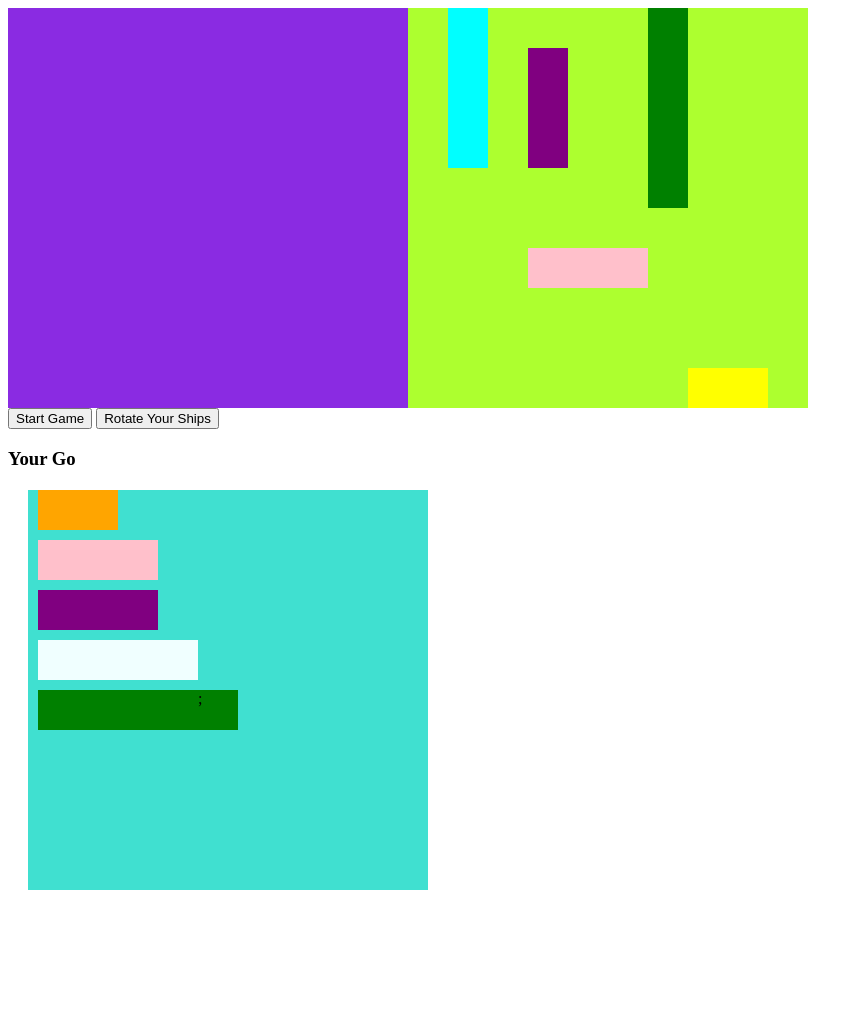
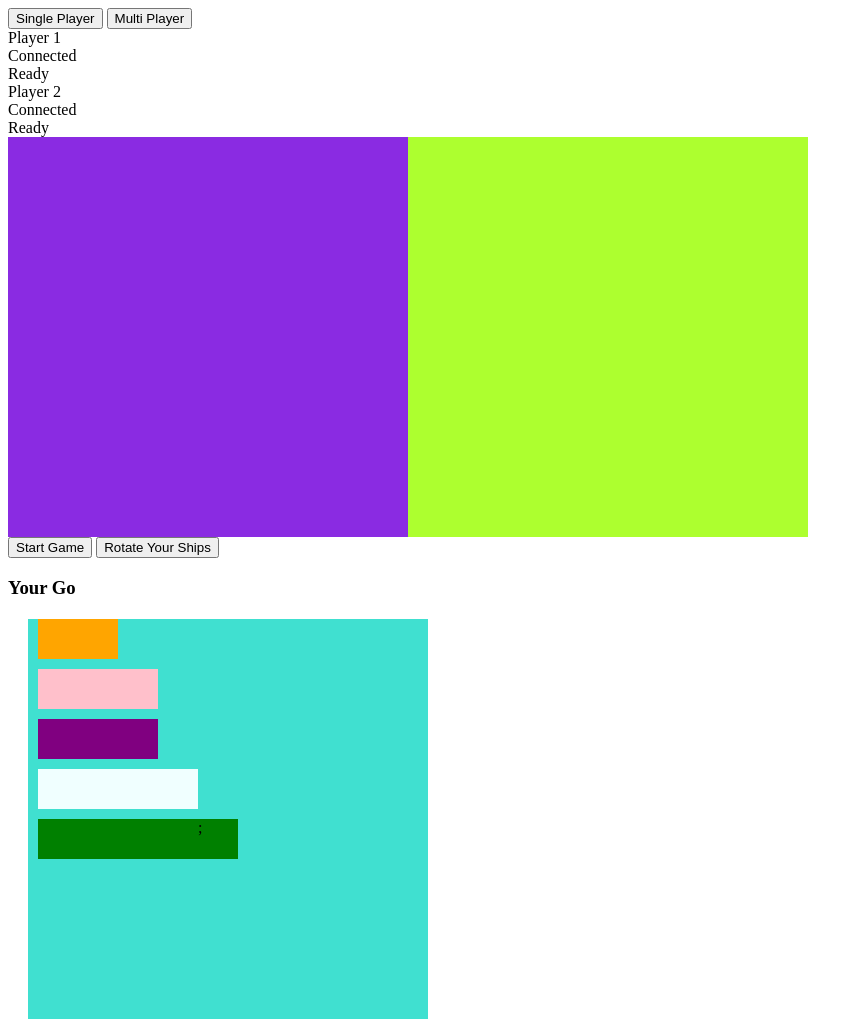
Before and after one commit to daedalus1215/battleship, a website: page public/index.html in a window 1280 px wide. Shown: the whole page, without its empty margins (0-863 px from the left). Before the commit the page ends 910 px from the top, so only its background shows below. Drawn offline with nearby package versions, Linux system fonts and the light colour scheme; no server answers.

Commit message:
Update app.js and index.html
Move some single player game setup into a onclick listener for a new button

```diff
--- a/public/app.js
+++ b/public/app.js
@@ -14,6 +14,9 @@ document.addEventListener('DOMContentLoaded', () => {
     const rotateButton = document.querySelector('#rotate');
     const turnDisplay = document.querySelector('#whose-go');
     const infoDisplay = document.querySelector('#info');
+    const singlePlayerButtom = document.querySelector('#singlePlayerButton');
+    const multiPlayerButton = document.querySelector('#multiPlayerButton');
+
     // game logic
     let isGameOver = false;
     let currentPlayer = 'user';
@@ -25,6 +28,27 @@ document.addEventListener('DOMContentLoaded', () => {
     let enemyReady = false;
     let allShipsPlaced = false;
     let shotFired = -1;
+
+
+    // Select Player Mode
+    singlePlayerButtom.addEventListener("click", () => {
+        gameMode = "singlePlayer";
+
+        generateShip(ships[0], computerSquares);
+        generateShip(ships[1], computerSquares);
+        generateShip(ships[2], computerSquares);
+        generateShip(ships[3], computerSquares);
+        generateShip(ships[4], computerSquares);
+
+        startButton.addEventListener('click', playGame);
+    });
+
+    multiPlayerButton.addEventListener("click", () => {
+
+    });
+
+
+
 
     const socket = io();
 
@@ -109,12 +133,6 @@ document.addEventListener('DOMContentLoaded', () => {
         if (!isTaken && !isAtRightEdge && !isAtLeftEdge) current.forEach(index => squares[randomStart + index].classList.add('taken', ship.name));
         else generateShip(ship, squares);
     };
-
-    generateShip(ships[0], computerSquares);
-    generateShip(ships[1], computerSquares);
-    generateShip(ships[2], computerSquares);
-    generateShip(ships[3], computerSquares);
-    generateShip(ships[4], computerSquares);
 
     isHorizontal = true;
 
@@ -238,8 +256,6 @@ document.addEventListener('DOMContentLoaded', () => {
         }
     }
 
-    startButton.addEventListener('click', playGame);
-
     let destroyerCount = 0;
     let submarineCount = 0;
     let cruiserCount = 0;
--- a/public/index.html
+++ b/public/index.html
@@ -8,6 +8,19 @@
     <script src="app.js" charset="utf-8"></script>
   </head>
   <body>
+    <button id="singlePlayerButton">Single Player</button>
+    <button id="multiPlayerButton">Multi Player</button>
+    <div class="player p1">
+      Player 1
+      <div class="connected">Connected<span></span></div>
+      <div class="ready">Ready<span></span></div>
+    </div>
+    <div class="player p2">
+      Player 2
+      <div class="connected">Connected<span></span></div>
+      <div class="ready">Ready<span></span></div>
+    </div>
+
     <div class="container">
       <div class="grid grid-user"></div>
       <div class="grid grid-computer"></div>
@@ -21,11 +34,33 @@
     </div>
 
     <div class="grid-display">
-      <div class="ship destroyer-container" draggable="true"><div id="destroyer-0"></div><div id="destroyer-1"></div></div>
-      <div class="ship submarine-container" draggable="true"><div id="submarine-0"></div><div id="submarine-1"></div><div id="submarine-2"></div></div>
-      <div class="ship cruiser-container" draggable="true"><div id="cruiser-0"></div><div id="cruiser-1"></div><div id="cruiser-2"></div></div>
-      <div class="ship battleship-container" draggable="true"><div id="battleship-0"></div><div id="battleship-1"></div><div id="battleship-2"></div><div id="battleship-3"></div></div>
-      <div class="ship carrier-container" draggable="true"><div id="carrier-0"></div><div id="carrier-1"></div><div id="carrier-2"></div><div id="carrier-3"></div><div id="carrier-4">;</div></div>
+      <div class="ship destroyer-container" draggable="true">
+        <div id="destroyer-0"></div>
+        <div id="destroyer-1"></div>
+      </div>
+      <div class="ship submarine-container" draggable="true">
+        <div id="submarine-0"></div>
+        <div id="submarine-1"></div>
+        <div id="submarine-2"></div>
+      </div>
+      <div class="ship cruiser-container" draggable="true">
+        <div id="cruiser-0"></div>
+        <div id="cruiser-1"></div>
+        <div id="cruiser-2"></div>
+      </div>
+      <div class="ship battleship-container" draggable="true">
+        <div id="battleship-0"></div>
+        <div id="battleship-1"></div>
+        <div id="battleship-2"></div>
+        <div id="battleship-3"></div>
+      </div>
+      <div class="ship carrier-container" draggable="true">
+        <div id="carrier-0"></div>
+        <div id="carrier-1"></div>
+        <div id="carrier-2"></div>
+        <div id="carrier-3"></div>
+        <div id="carrier-4">;</div>
+      </div>
     </div>
   </body>
 </html>
```
